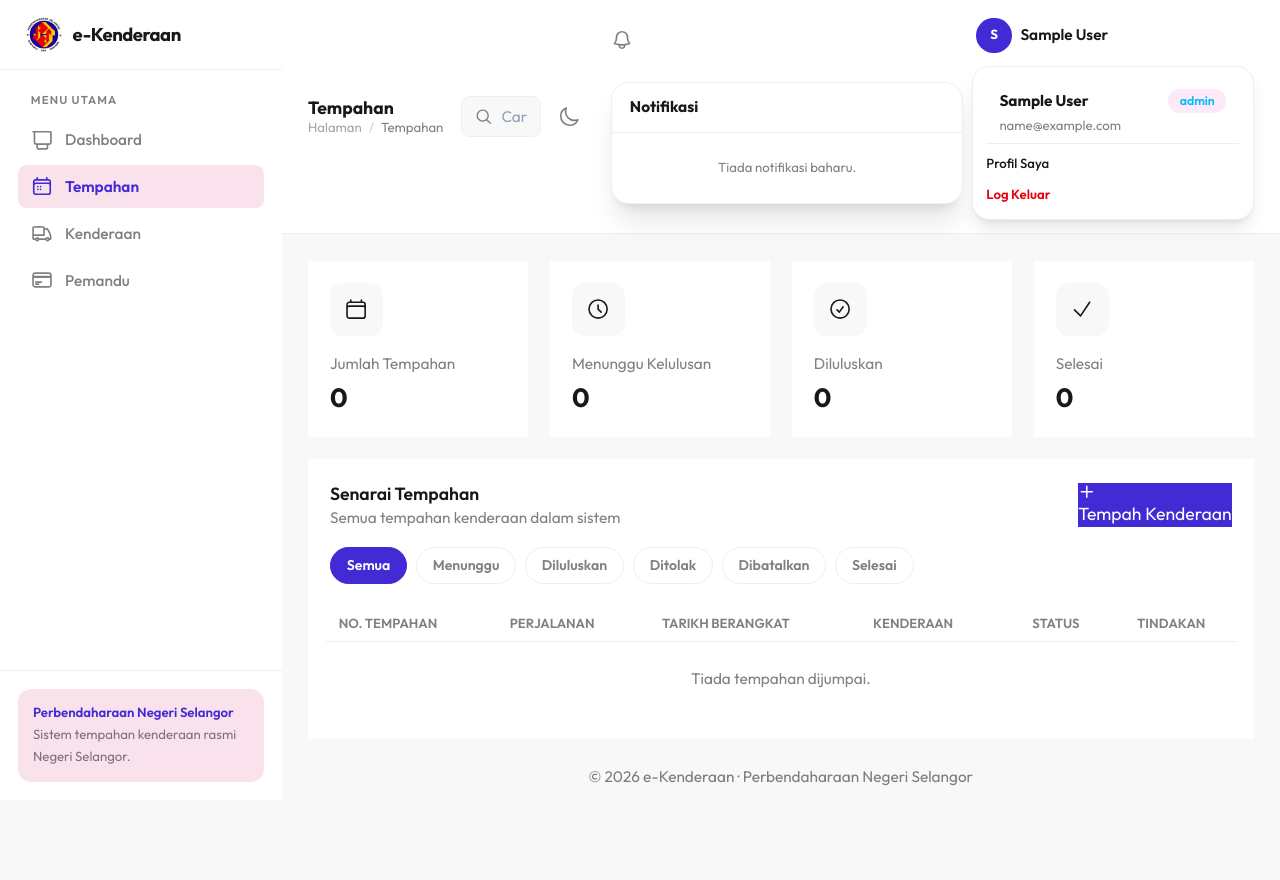
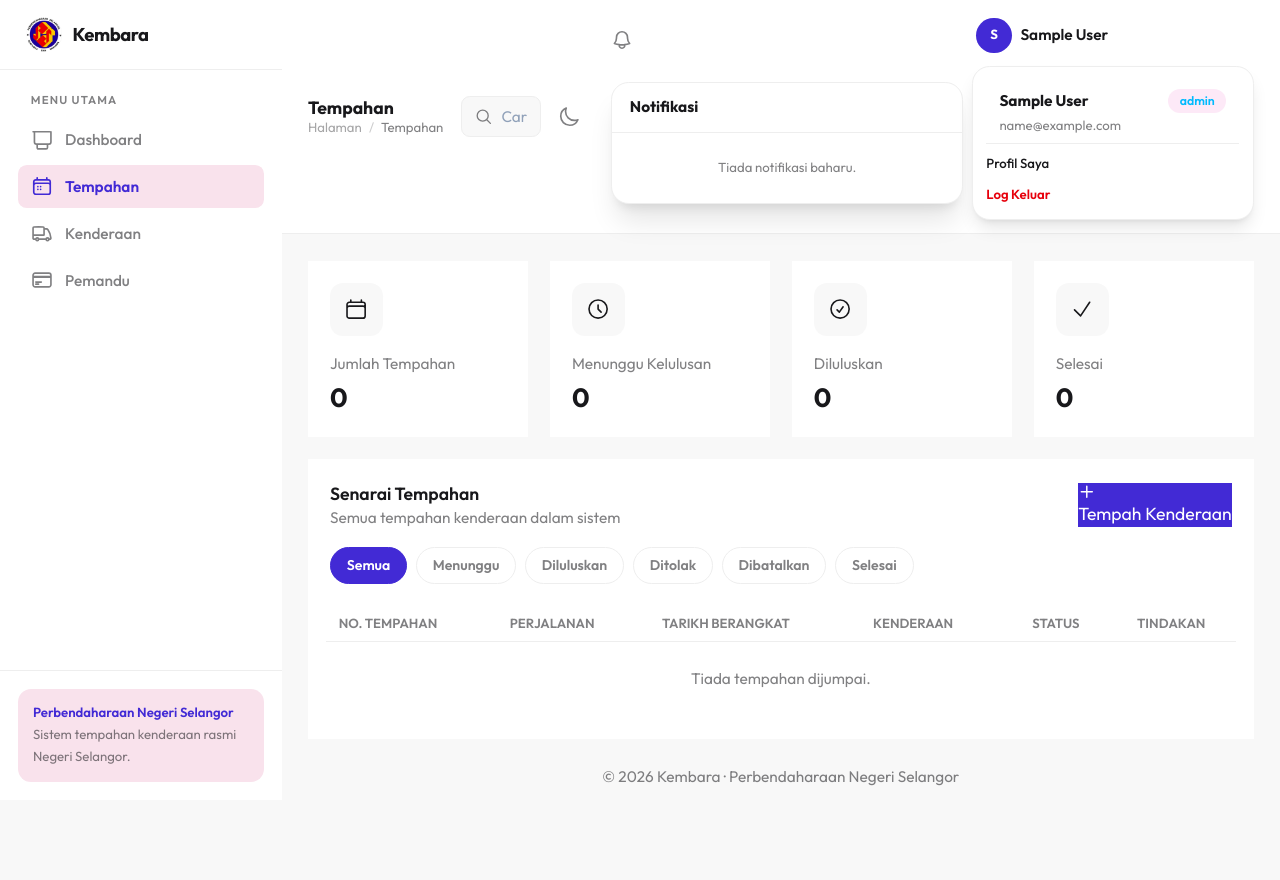
Before and after one commit to Fit03/Kembara, a PHP site: page /bookings.php in a window 1280 px wide. Run offline with PHP 8.4, Linux system fonts and the light colour scheme; the visitor is signed in with stand-in values (Sample User, id 1); data that the repository does not hold is empty; some libraries are stand-ins or nearby versions.

Commit message:
Change e-Kenderaan to Kembara

```diff
--- a/bookings.php
+++ b/bookings.php
@@ -322,7 +322,7 @@ $tabs = ['All' => 'Semua', 'Pending' => 'Menunggu', 'Approved' => 'Diluluskan',
 <head>
     <meta charset="UTF-8" />
     <meta name="viewport" content="width=device-width, initial-scale=1.0, shrink-to-fit=no" />
-    <title>e-Kenderaan - Tempahan</title>
+    <title>Kembara - Tempahan</title>
 
     <link rel="preconnect" href="https://fonts.googleapis.com">
     <link href="https://fonts.googleapis.com/css2?family=Outfit:wght@400;500;600;700&display=swap" rel="stylesheet" />
@@ -490,8 +490,8 @@ $tabs = ['All' => 'Semua', 'Pending' => 'Menunggu', 'Approved' => 'Diluluskan',
     <aside id="sidenav-main" class="fixed inset-y-0 left-0 z-[70] w-64 hidden xl:flex xl:flex-col overflow-y-auto ta-sidebar">
         <div class="h-16 flex items-center px-6 border-b" style="border-color:var(--ta-border)">
             <a class="flex items-center gap-2.5" href="dashboard.php">
-            <img src="assets/img/logo.png" alt="Logo e-Kenderaan" class="h-8 w-auto object-contain shrink-0" />
-            <span class="font-bold tracking-tight text-[1.05rem]">e-Kenderaan</span>
+            <img src="assets/img/logo.png" alt="Logo Kembara" class="h-8 w-auto object-contain shrink-0" />
+            <span class="font-bold tracking-tight text-[1.05rem]">Kembara</span>
             </a>
         </div>
 
@@ -848,7 +848,7 @@ $tabs = ['All' => 'Semua', 'Pending' => 'Menunggu', 'Approved' => 'Diluluskan',
 
         <footer class="pt-6 pb-2">
           <div class="text-sm leading-normal text-center text-slate-400">
-            © <?= date('Y') ?> e-Kenderaan &middot; Perbendaharaan Negeri Selangor
+            © <?= date('Y') ?> Kembara &middot; Perbendaharaan Negeri Selangor
           </div>
         </footer>
       </div>
```
Also changed, not shown: book-vehicle.php (+4 -4 lines).
